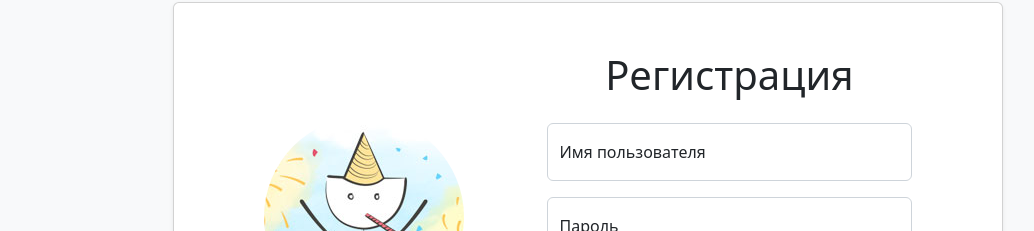
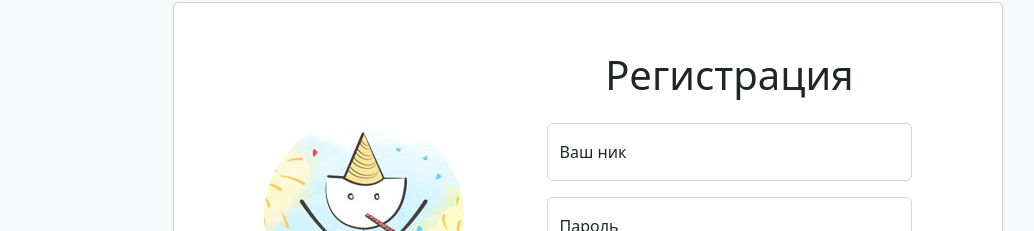
Before and after one commit to Romzik-Peperomzik/frontend-project-12, a React (Create React App) app in the folder frontend/: page /signup in a window 1280 px wide. Shown: the part 211-442 px from the top of the page, without its empty margins (52-1086 px from the left). Built offline with nearby package versions, Linux system fonts and the light colour scheme; no server answers.

Commit message:
added locales for components/SignupPage.jsx

```diff
--- a/frontend/src/components/SignupPage.jsx
+++ b/frontend/src/components/SignupPage.jsx
@@ -4,15 +4,16 @@ import { useNavigate } from 'react-router-dom';
 import {
   Form, Button, Card, Image, Row, Col, Container, FloatingLabel,
 } from 'react-bootstrap';
+import { useTranslation } from 'react-i18next';
 import * as Yup from 'yup';
 
 import imgSignup from '../assets/signup.jpeg';
 import useAuth from '../hooks/useAuth';
 
 const SignupPage = () => {
+  const { t } = useTranslation();
   const auth = useAuth();
   const [invalid, setInvalid] = useState(false);
-  // const history = useHistory();
   const [processing, setProcessing] = useState(false);
   const navigate = useNavigate();
 
@@ -24,15 +25,15 @@ const SignupPage = () => {
     },
     validationSchema: Yup.object({
       username: Yup.string()
-        .min(3, 'От 3 до 20 символов')
-        .max(20, 'От 3 до 20 символов')
-        .required('Обязательное поле'),
+        .min(3, t('feedback.validationMin3'))
+        .max(20, t('feedback.validationMax20'))
+        .required(t('feedback.validationRequired')),
       password: Yup.string()
-        .min(6, 'Не менее 6 символов')
-        .required('Обязательное поле'),
+        .min(6, t('feedback.validationRange6'))
+        .required(t('feedback.validationRequired')),
       password_confirmation: Yup.string()
-        .required('Обязательное поле')
-        .oneOf([Yup.ref('password'), null], 'Пароли должны совпадать'),
+        .required(t('feedback.validationRequired'))
+        .oneOf([Yup.ref('password'), null], t('feedback.validationCoincidence')),
     }),
     onSubmit: async (values) => {
       setProcessing(true);
@@ -61,13 +62,13 @@ const SignupPage = () => {
             <Card.Body className="d-flex flex-column flex-md-row justify-content-around align-items-center p-5">
               <Image src={imgSignup} className="rounded-circle" />
               <Form onSubmit={formik.handleSubmit} className="w-50">
-                <h1 className="text-center mb-4">Регистрация</h1>
+                <h1 className="text-center mb-4">{t('forms.signupHeader')}</h1>
 
                 <Form.Group className="mb-3">
-                  <FloatingLabel controlId="username" label="Имя пользователя">
+                  <FloatingLabel controlId="username" label={t('forms.usernameLabel')}>
                     <Form.Control
                       name="username"
-                      placeholder="Имя пользователя"
+                      placeholder={t('forms.usernameLabel')}
                       onChange={formik.handleChange}
                       onBlur={formik.handleBlur}
                       value={formik.values.username}
@@ -81,11 +82,11 @@ const SignupPage = () => {
                 </Form.Group>
 
                 <Form.Group className="mb-3">
-                  <FloatingLabel controlId="password" label="Пароль">
+                  <FloatingLabel controlId="password" label={t('forms.passwordLabel')}>
                     <Form.Control
                       name="password"
                       type="password"
-                      placeholder="Пароль"
+                      placeholder={t('forms.passwordLabel')}
                       onChange={formik.handleChange}
                       onBlur={formik.handleBlur}
                       value={formik.values.password}
@@ -99,11 +100,11 @@ const SignupPage = () => {
                 </Form.Group>
 
                 <Form.Group className="mb-3">
-                  <FloatingLabel controlId="floatingInput" label="Подтвердите пароль">
+                  <FloatingLabel controlId="floatingInput" label={t('forms.passwordConfirmation')}>
                     <Form.Control
                       name="password_confirmation"
                       type="password"
-                      placeholder="Подтвердите пароль"
+                      placeholder={t('forms.passwordConfirmation')}
                       onChange={formik.handleChange}
                       onBlur={formik.handleBlur}
                       value={formik.values.password_confirmation}
@@ -117,9 +118,9 @@ const SignupPage = () => {
                   </FloatingLabel>
                 </Form.Group>
 
-                {invalid && <div className="text-danger mb-3">Такой пользователь уже существует</div>}
+                {invalid && <div className="text-danger mb-3">{t('feedback.userAlreadyExists')}</div>}
 
-                <Button variant="primary" type="submit" className="w-100" disabled={processing}>Зарегистрироваться</Button>
+                <Button variant="primary" type="submit" className="w-100" disabled={processing}>{t('controls.signup')}</Button>
               </Form>
             </Card.Body>
           </Card>
--- a/frontend/src/locales/ru.js
+++ b/frontend/src/locales/ru.js
@@ -5,6 +5,8 @@ const translation = {
     usernameLabel: 'Ваш ник',
     passwordLabel: 'Пароль',
     messagesInput: 'Введите сообщение...',
+    signupHeader: 'Регистрация',
+    passwordConfirmation: 'Подтвердите пароль',
   },
   controls: {
     loginButton: 'Войти',
@@ -14,10 +16,17 @@ const translation = {
     dropDownChannelRemove: 'Удалить',
     dropDownChannelRename: 'Переименовать',
     messagesSendInput: 'Отправить',
+    signup: 'Зарегистрироваться',
   },
   feedback: {
     invalidLoginAttempt: 'Неверные имя пользователя или пароль',
     invalidChannelName: 'Канал с таким именем уже существует',
+    validationMin3: 'От 3 до 20 символов',
+    validationMax20: 'От 3 до 20 символов',
+    validationRequired: 'Обязательное поле',
+    validationRange6: 'Не менее 6 символов',
+    validationCoincidence: 'Пароли должны совпадать',
+    userAlreadyExists: 'Такой пользователь уже существует',
   },
   panes: {
     channelsHeader: 'Каналы',
```
